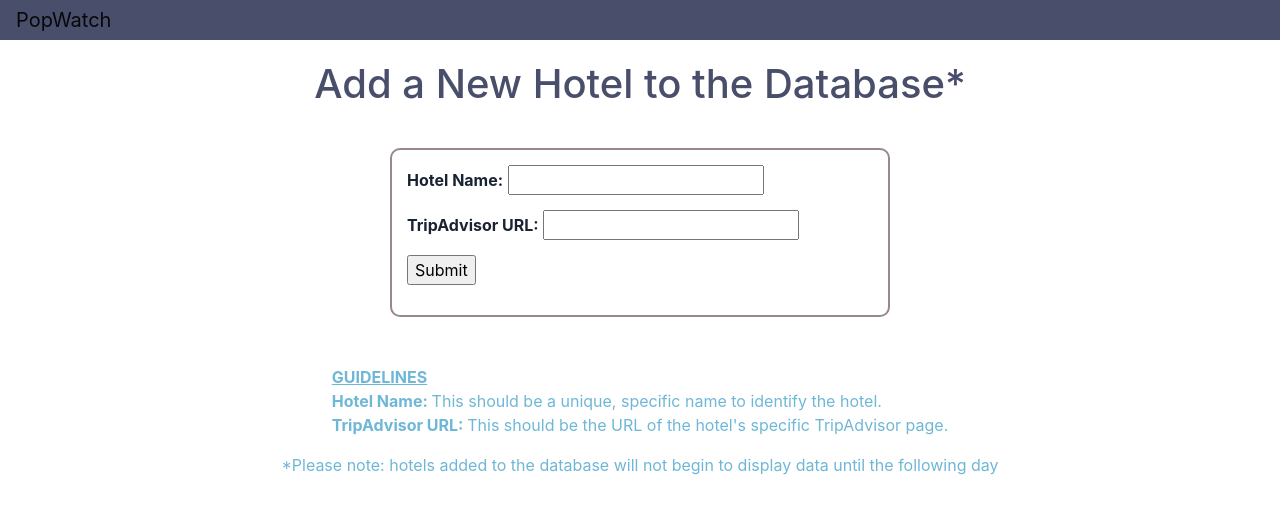
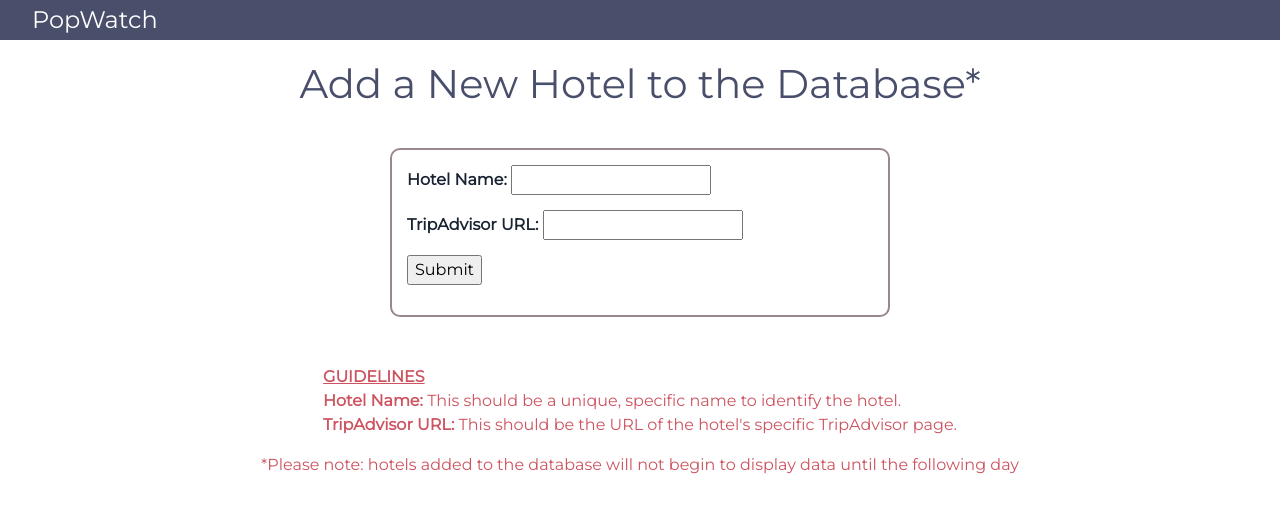
Before and after one commit to kgermeroth/PopWatch, a Flask app: page /add-hotel in a window 1280 px wide. Shown: the top 514 px of the page. Run offline with Flask 2, Linux system fonts and the light colour scheme; some libraries are stand-ins or nearby versions.

Commit message:
updated colors and fonts

```diff
--- a/static/project.css
+++ b/static/project.css
@@ -1,5 +1,9 @@
 .nav-link {
     color: white;
+}
+
+.brand {
+	font-size: 24px;
 }
 
 #navbar {
@@ -9,6 +13,7 @@
 
 .nav-item {
 	display: inline;
+	color: white;
 }
 
 .pretty_entry {
@@ -24,16 +29,16 @@
 h1 {
 	margin-top: 20px;
 	margin-bottom: 40px;
-	color: #494E6B;
 }
 
 h2 {
-	color: #494E6B;
 	margin-bottom: 40px;
 }
 
-h3, h4, a {
+h1, h2, h3, h4, a {
+	font-family: 'Montserrat', sans-serif;
 	color: #494E6B;
+
 }
 
 
@@ -71,17 +76,19 @@ i {
 	width: 300px;
 }
 .fa-plus {
-	color: rgb(145,210,144);
+	color: #66ABBC;
 }
 
 .note {
-	color: rgb(111,183,214);
+	color: #CD5360;
 }
 
 .delete_set {
-	color: #874C62;
+	color: #CD5360;
 }
 
 body {
 	color: #192231;
+	font-family: 'Montserrat', sans-serif;
+
 }
--- a/templates/base.html
+++ b/templates/base.html
@@ -6,6 +6,8 @@
 	<link rel="stylesheet" href="https://stackpath.bootstrapcdn.com/bootstrap/4.3.1/css/bootstrap.min.css" integrity="sha384-ggOyR0iXCbMQv3Xipma34MD+dH/1fQ784/j6cY/iJTQUOhcWr7x9JvoRxT2MZw1T" crossorigin="anonymous">
 	<link href="/static/project.css" rel="stylesheet">
     <link rel="stylesheet" href="https://use.fontawesome.com/releases/v5.0.11/css/all.css">
+    <link href="https://fonts.googleapis.com/css?family=Montserrat&display=swap" rel="stylesheet">
+
 
 
 </head>
@@ -14,10 +16,10 @@
 	    <div class="d-flex justify-content-start">
 	    	<li class="nav-item">
 	    		{% if not session.get('user_id') %}
-	        		<a class="navbar-brand" href="/">PopWatch</a>
+	        		<a class="nav-link brand" href="/">PopWatch</a>
 	        	{% endif %}
 	        	{% if session.get('user_id') %}
-	        		<a class="navbar-brand" href="/dashboard">PopWatch</a>
+	        		<a class="nav-link brand" href="/dashboard">PopWatch</a>
 	        	{% endif %}
 	        </li>
 	        {% if session.get('hotels_selection') %}
```
Also changed, not shown: dashboard_funcs.py (+4 -4 lines).
